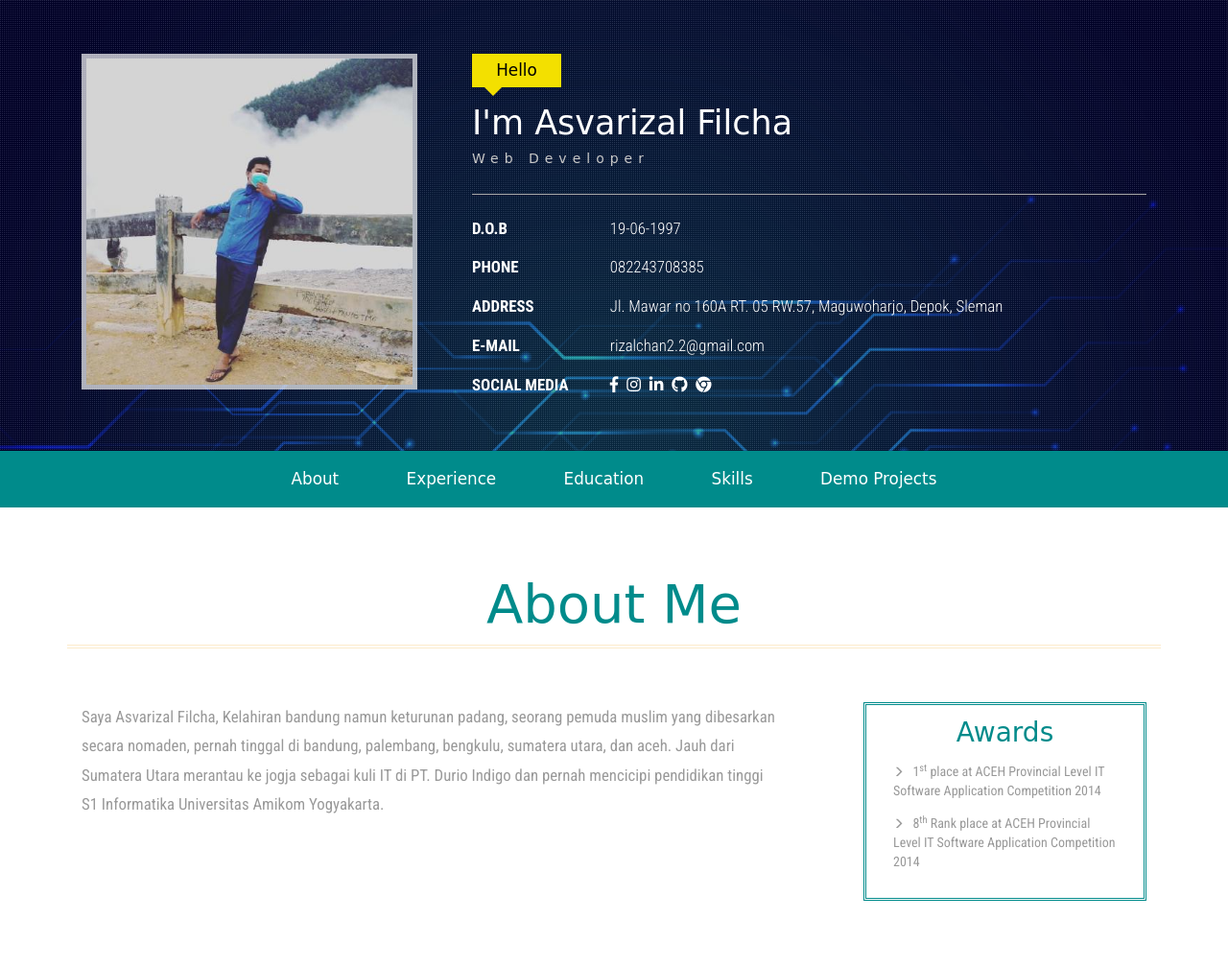
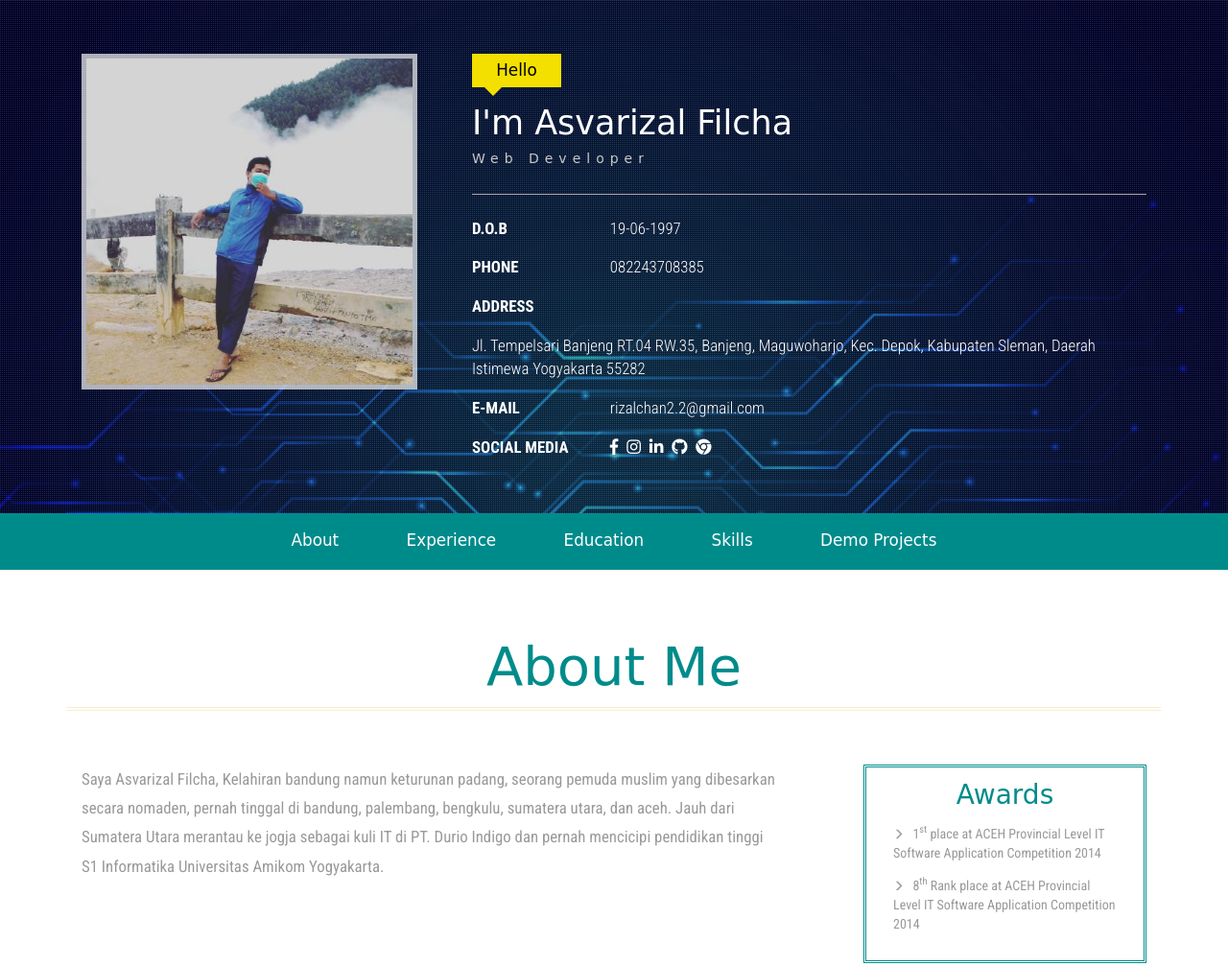
Before and after one commit to rizalrizal/asvarizal, a plain HTML site: page index.html in a window 1280 px wide. Shown: the top 1007 px of the page at 96% size. Drawn offline with Linux system fonts and the light colour scheme; a web font is replaced by a local one.

Commit message:
update Alamat Rumah

```diff
--- a/index.html
+++ b/index.html
@@ -69,7 +69,7 @@ License URL: http://creativecommons.org/licenses/by/3.0/
 						<li>
 							<ul class="address-text">
 								<li><b>ADDRESS </b></li>
-								<li>Jl. Mawar no 160A RT. 05 RW.57, Maguwoharjo, Depok, Sleman</li>
+								<li><a href="https://goo.gl/maps/JY26wXZsWmZXmbcX6" target="_blank">Jl. Tempelsari Banjeng RT.04 RW.35, Banjeng, Maguwoharjo, Kec. Depok, Kabupaten Sleman, Daerah Istimewa Yogyakarta 55282</a></li>
 							</ul>
 						</li>
 						<li>
```
